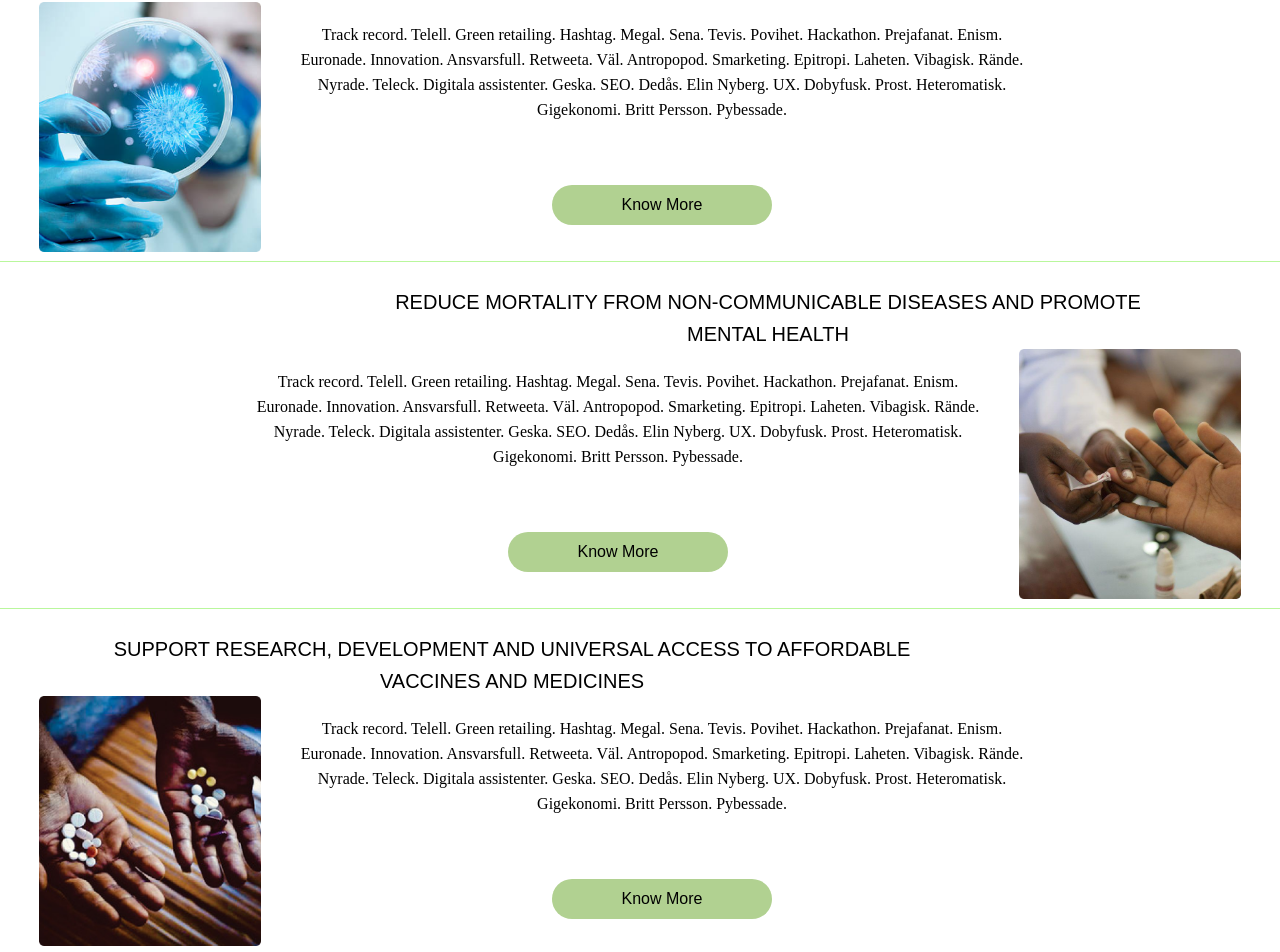
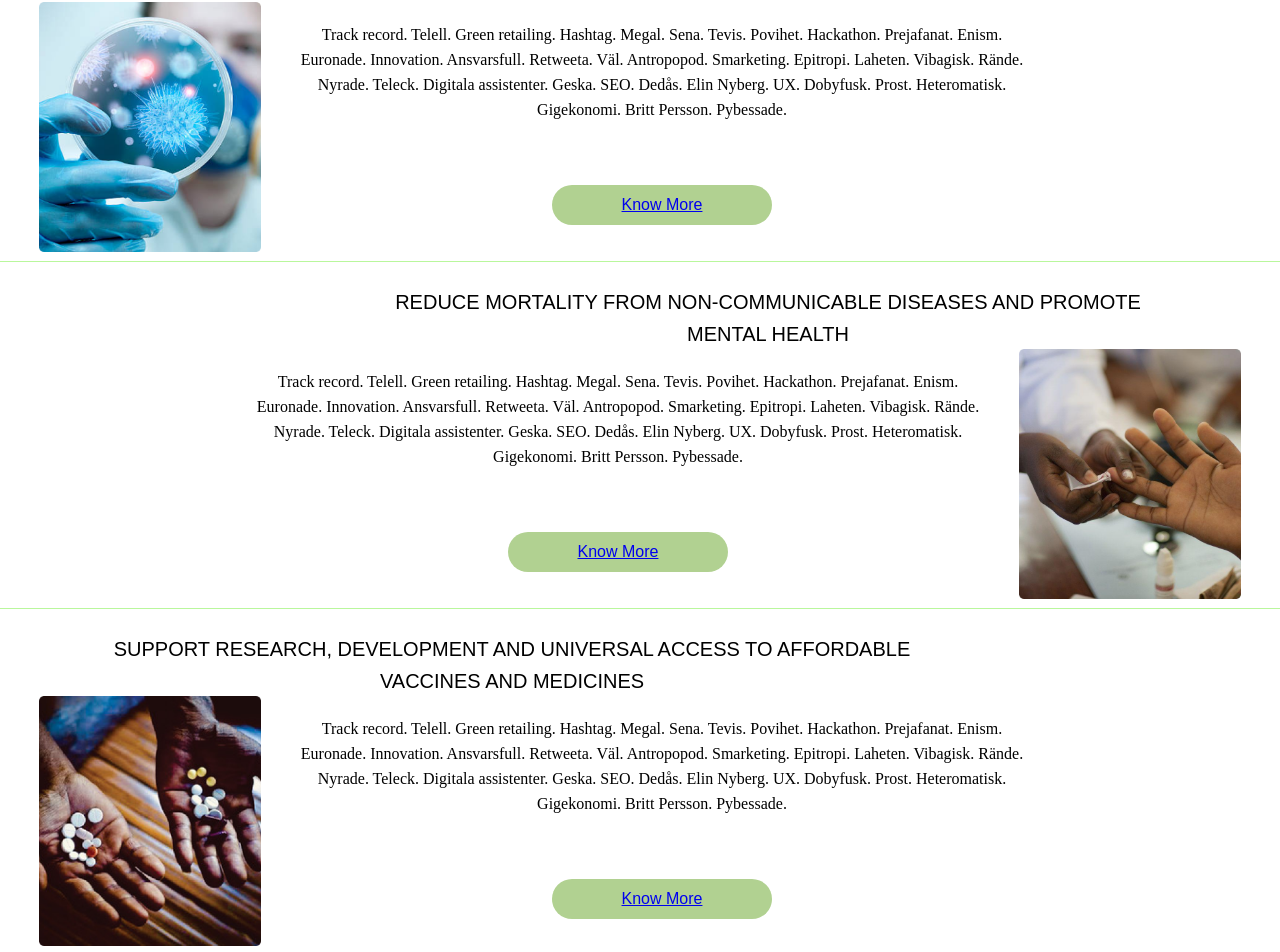
Before and after one commit to evelynea/BE-WELL---UI, a React (Create React App) app: page / in a window 1280 px wide. Shown: the part 875-1827 px from the top of the page. Built offline with nearby package versions, Linux system fonts and the light colour scheme.

Commit message:
buttons links

```diff
--- a/src/ui/landing/landing.jsx
+++ b/src/ui/landing/landing.jsx
@@ -1,6 +1,7 @@
 import "./landing.css";
 import "../components/navbar/navbar";
 import "../components/heading/heading";
+import { Link } from "react-router-dom";
 import headerimage from "../../images/covid.png";
 import communicable from "../../images/communicable  diseae 1.png";
 import check from "../../images/checkup.png";
@@ -30,7 +31,7 @@ function Landing() {
         <h2>FIGHT COMMUNICABLE DISEASES</h2>
         <div className="content-description">
           <div>
-            <img src={communicable} />
+            <img src={communicable} alt="" />
           </div>
           <div className="para1">
             <p>
@@ -41,7 +42,7 @@ function Landing() {
               assistenter. Geska. SEO. Dedås. Elin Nyberg. UX. Dobyfusk. Prost.
               Heteromatisk. Gigekonomi. Britt Persson. Pybessade.
             </p>
-            <button type="submit">Know More</button>
+            <button type="submit"><Link to="/news">Know More</Link></button>
           </div>
         </div>
       </div>
@@ -61,10 +62,10 @@ function Landing() {
               assistenter. Geska. SEO. Dedås. Elin Nyberg. UX. Dobyfusk. Prost.
               Heteromatisk. Gigekonomi. Britt Persson. Pybessade.
             </p>
-            <button type="submit">Know More</button>
+            <button type="submit"><Link to="/news">Know More</Link></button>
           </div>
           <div>
-            <img src={check} />
+            <img src={check} alt=""/>
           </div>
         </div>
       </div>
@@ -76,7 +77,7 @@ function Landing() {
         </h2>
         <div className="content-description conte3">
           <div>
-            <img src={pills} />
+            <img src={pills} alt=""/>
           </div>
           <div className="para1">
             <p>
@@ -87,7 +88,7 @@ function Landing() {
               assistenter. Geska. SEO. Dedås. Elin Nyberg. UX. Dobyfusk. Prost.
               Heteromatisk. Gigekonomi. Britt Persson. Pybessade.
             </p>
-            <button type="submit">Know More</button>
+            <button type="submit"><Link to="/news">Know More</Link></button>
           </div>
         </div>
         <div className="arrows">
```
